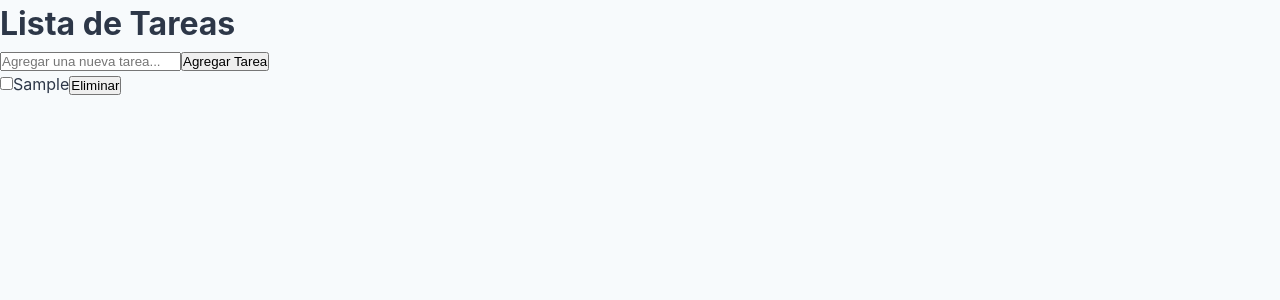
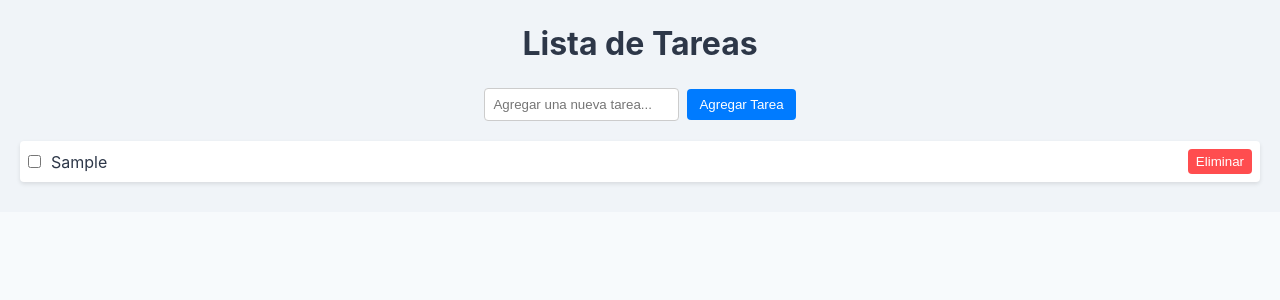
Before and after one commit to M4r14n023/mytodo, a React (Create React App) app: page / in a window 1280 px wide. Both pictures are taken after typing "Sample" into the empty fields and a click on the button "Agregar Tarea". Shown: the top 300 px of the page. Built offline with nearby package versions, Linux system fonts and the light colour scheme; the HTML template or start-up script is replaced by a standard one.

Commit message:
todo nuevo css

```diff
--- a/src/App.css
+++ b/src/App.css
@@ -1,3 +1,61 @@
-@tailwind base;
-    @tailwind components;
-    @tailwind utilities;
+/* App.css */
+
+.app {
+    text-align: center;
+    padding: 20px;
+    background-color: #f0f4f8;
+  }
+
+  .todo-form {
+    margin: 20px 0;
+  }
+
+  .todo-form input {
+    padding: 8px;
+    margin-right: 8px;
+    border: 1px solid #ccc;
+    border-radius: 4px;
+  }
+
+  .todo-form button {
+    padding: 8px 12px;
+    background-color: #007bff;
+    color: white;
+    border: none;
+    border-radius: 4px;
+    cursor: pointer;
+  }
+
+  .todo-list {
+    list-style-type: none;
+    padding: 0;
+  }
+
+  .todo-item {
+    display: flex;
+    align-items: center;
+    margin: 10px 0;
+    padding: 8px;
+    background-color: #ffffff;
+    border-radius: 4px;
+    box-shadow: 0 2px 4px rgba(0, 0, 0, 0.1);
+  }
+
+  .todo-item input[type='checkbox'] {
+    margin-right: 10px;
+  }
+
+  .todo-item .completed {
+    text-decoration: line-through;
+    color: #888;
+  }
+
+  .todo-item button {
+    margin-left: auto;
+    background: #ff4d4f;
+    color: white;
+    border: none;
+    padding: 5px 8px;
+    border-radius: 4px;
+    cursor: pointer;
+  }
```
Also changed, not shown: package.json (+6 -6 lines).
